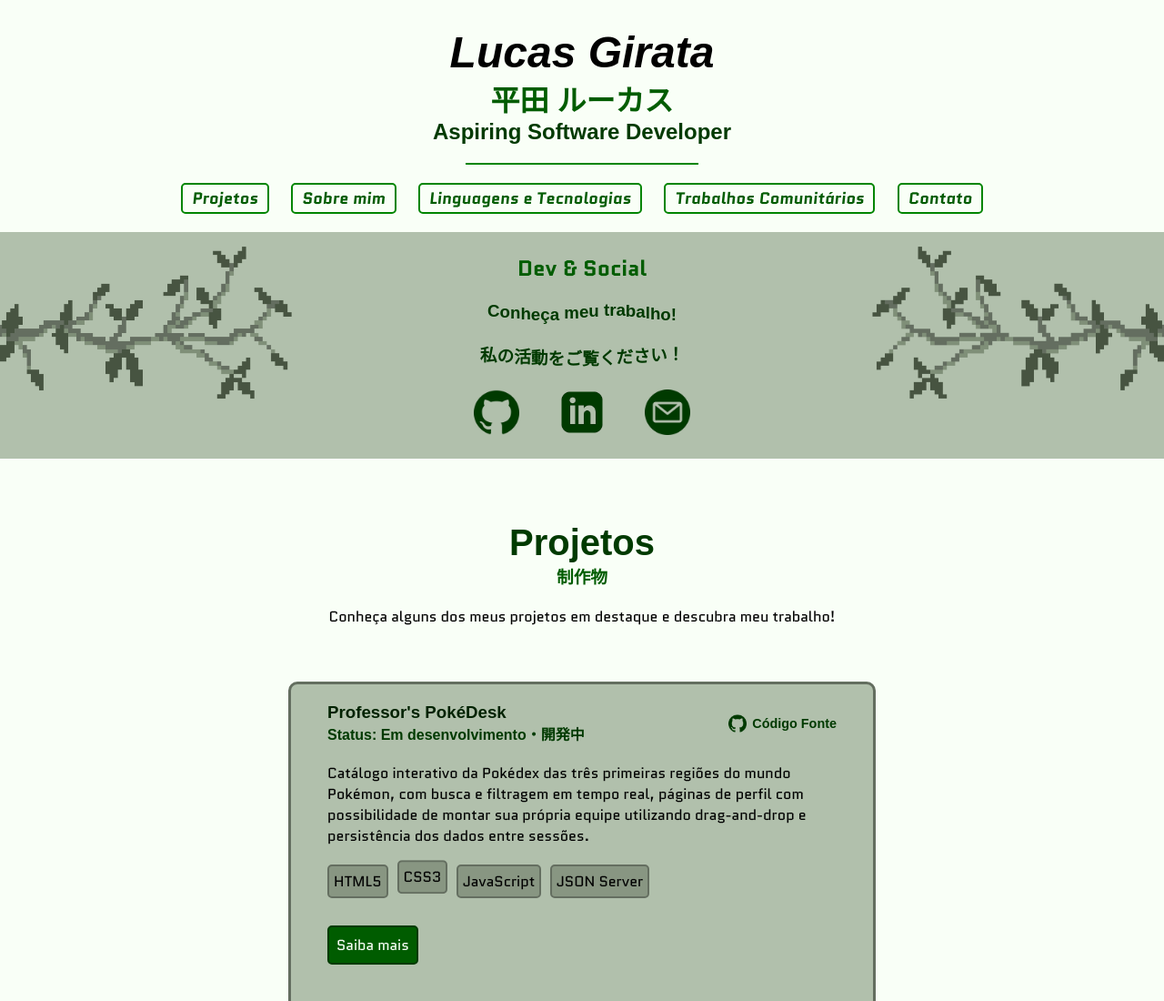
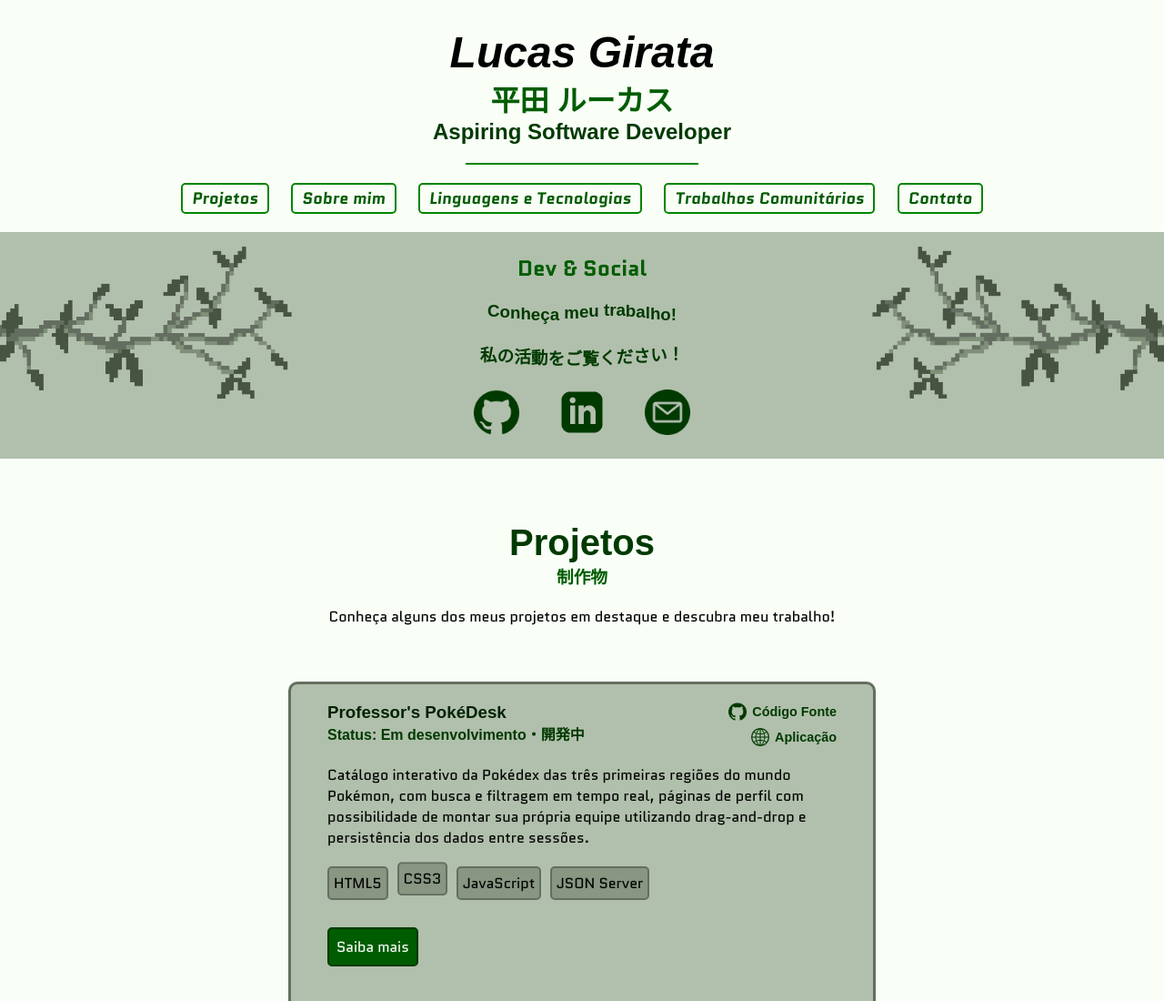
Before and after one commit to lucasgirata/lucasgirata.github.io, a plain HTML site: page index.html in a window 1280 px wide. Shown: the top 1100 px of the page at 91% size. Drawn offline with Linux system fonts and the light colour scheme; a web font is replaced by a local one.

Commit message:
Added Professors Pokedesk GitHub Page's Link

```diff
--- a/index.html
+++ b/index.html
@@ -96,6 +96,10 @@
                 <a href="https://github.com/lucasgirata/professors-pokedesk">
                   <img src="imgs/github.png" alt="Código Fonte">
                   Código Fonte
+                </a>
+                <a href="https://lucasgirata.github.io/professors-pokedesk/pages/index.html">
+                  <img src="imgs/demo.png" alt="Application Demo">
+                  Aplicação
                 </a>
               </nav>
             </div>
```
